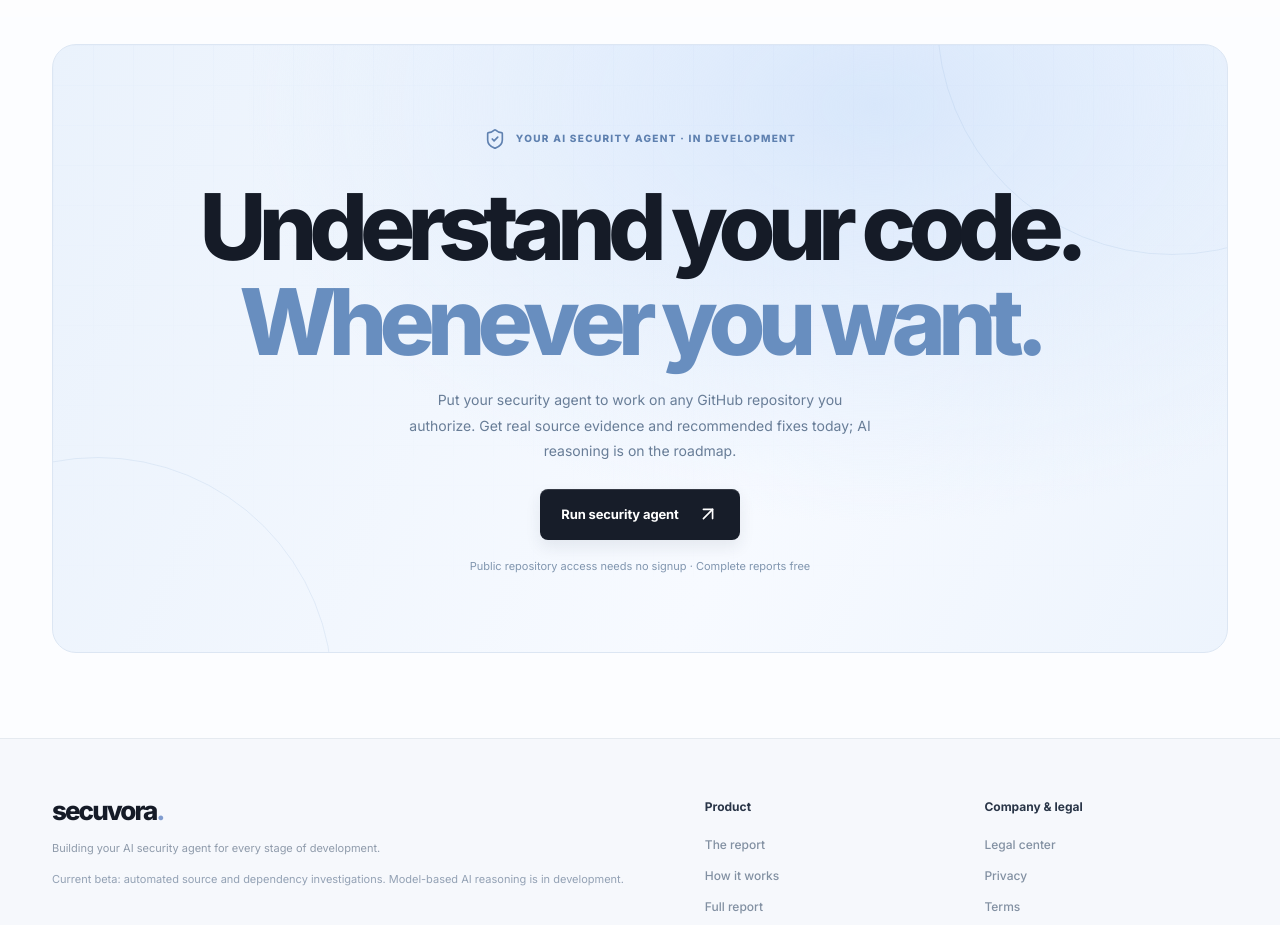
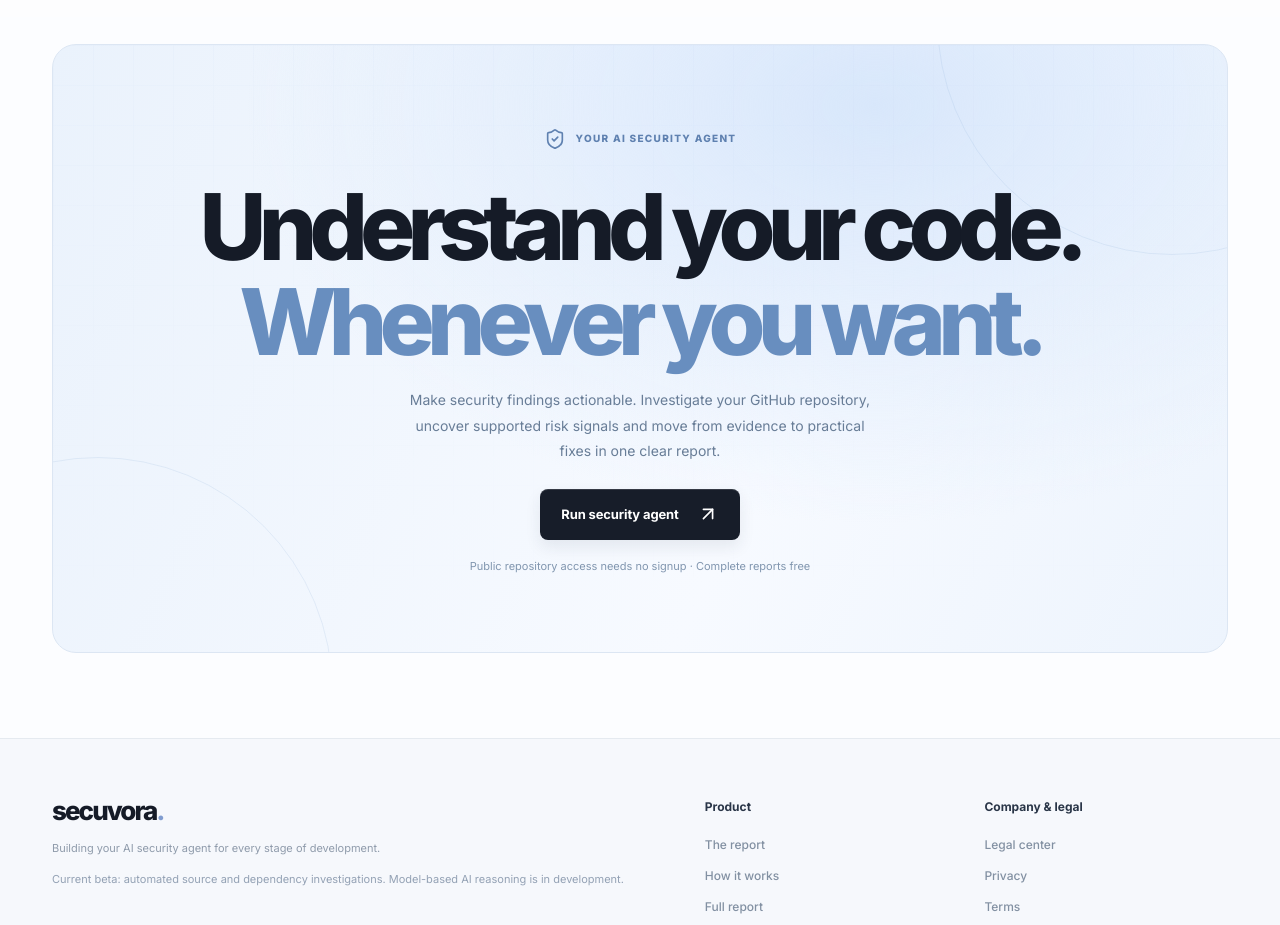
Before and after one commit to helloskyorigin/Safe-sure, a Next.js app: page / in a window 1280 px wide. Shown: the part 4740-5665 px from the top of the page. Built offline with nearby package versions, Linux system fonts and the light colour scheme.

Commit message:
copy(secuvora): remove beta wording and sharpen evidence-led agent subtitles

```diff
--- a/components/FinalCTA.tsx
+++ b/components/FinalCTA.tsx
@@ -10,9 +10,9 @@ export default function FinalCTA({ onOpenAssessment }: { onOpenAssessment: () =>
       <div className="container">
         <motion.div className="final-cta-inner" initial={{ y: 26 }} whileInView={{ y: 0 }} viewport={{ once: true }} transition={{ duration: reduceMotion ? 0 : .8 }}>
           <div className="cta-orbit" aria-hidden="true"><span/><span/></div>
-          <span className="final-eyebrow"><ShieldCheck size={15}/> YOUR AI SECURITY AGENT · IN DEVELOPMENT</span>
+          <span className="final-eyebrow"><ShieldCheck size={15}/> YOUR AI SECURITY AGENT</span>
           <h2 id="final-cta-title">Understand your code.<br/><em>Whenever you want.</em></h2>
-          <p>Put your security agent to work on any GitHub repository you authorize. Get real source evidence and recommended fixes today; AI reasoning is on the roadmap.</p>
+          <p>Make security findings actionable. Investigate your GitHub repository, uncover supported risk signals and move from evidence to practical fixes in one clear report.</p>
           <button type="button" className="button button-dark final-button" onClick={onOpenAssessment}>Run security agent <ArrowUpRight size={17}/></button>
           <small>Public repository access needs no signup · Complete reports free</small>
         </motion.div>
```
